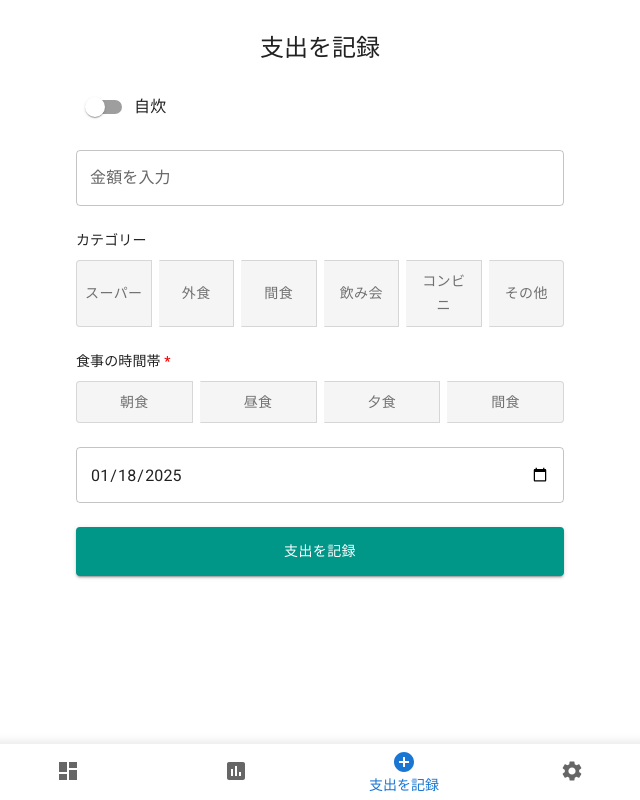
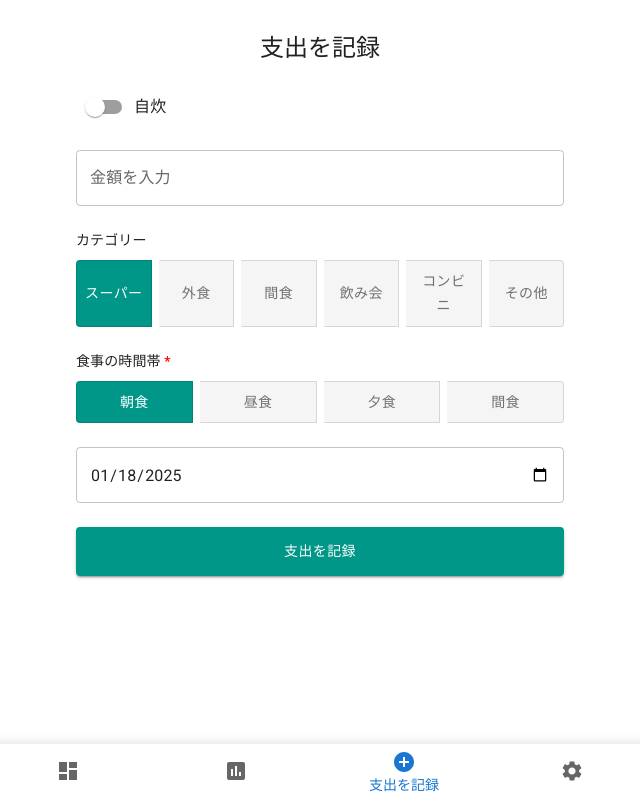
Before and after one commit to fujihira13/memoWeb, a React (Vite) app: page /expense in a window 1280 px wide. Shown: the whole page, without its empty margins (320-960 px from the left). Built offline with nearby package versions, Linux system fonts and the light colour scheme.

Commit message:
型のエラー修正

```diff
--- a/src/pages/Dashboard.tsx
+++ b/src/pages/Dashboard.tsx
@@ -598,7 +598,7 @@ export const Dashboard = () => {
             onChange={(e) =>
               setEditFormData({
                 ...editFormData,
-                category: e.target.value,
+                category: e.target.value as ExpenseCategory,
               })
             }
           >
--- a/src/pages/Expense.tsx
+++ b/src/pages/Expense.tsx
@@ -15,6 +15,7 @@ import {
 } from "@mui/material";
 import { useExpenseStorage } from "../hooks/useExpenseStorage";
 import { useNavigate } from "react-router-dom";
+import { ExpenseCategory, MealTime } from "../types/expense";
 
 // スタイル付きのトグルボタン
 const StyledToggleButton = styled(ToggleButton)(({ theme }) => ({
@@ -41,7 +42,7 @@ const categories = [
 ];
 
 // 食事の時間帯の定義
-const mealTimes = [
+const mealTimes: { value: MealTime; label: string }[] = [
   { value: "breakfast", label: "朝食" },
   { value: "lunch", label: "昼食" },
   { value: "dinner", label: "夕食" },
@@ -52,8 +53,8 @@ export const Expense = () => {
   const navigate = useNavigate();
   const { addExpense } = useExpenseStorage();
   const [amount, setAmount] = useState<string>("");
-  const [category, setCategory] = useState<string>("");
-  const [mealTime, setMealTime] = useState<string>("");
+  const [category, setCategory] = useState<ExpenseCategory>("grocery");
+  const [mealTime, setMealTime] = useState<MealTime>("breakfast");
   const [isHomeMade, setIsHomeMade] = useState(false);
   const [date, setDate] = useState(new Date().toISOString().split("T")[0]);
   const [showSuccess, setShowSuccess] = useState(false);
@@ -72,6 +73,7 @@ export const Expense = () => {
         category: "home_cooking",
         date: new Date(date),
         mealTime,
+        timeRange: mealTime,
         isHomeMade,
       });
     } else {
@@ -85,6 +87,7 @@ export const Expense = () => {
         category,
         date: new Date(date),
         mealTime,
+        timeRange: mealTime,
         isHomeMade,
       });
     }
@@ -99,8 +102,8 @@ export const Expense = () => {
 
     // フォームをリセット
     setAmount("");
-    setCategory("");
-    setMealTime("");
+    setCategory("grocery");
+    setMealTime("breakfast");
     setIsHomeMade(false);
   };
 
--- a/src/types/expense.ts
+++ b/src/types/expense.ts
@@ -15,6 +15,7 @@ export interface Expense {
   category: ExpenseCategory;
   date: Date;
   mealTime: MealTime;
+  timeRange?: MealTime;
   isHomeMade: boolean;
   memo?: string;
 }
```
